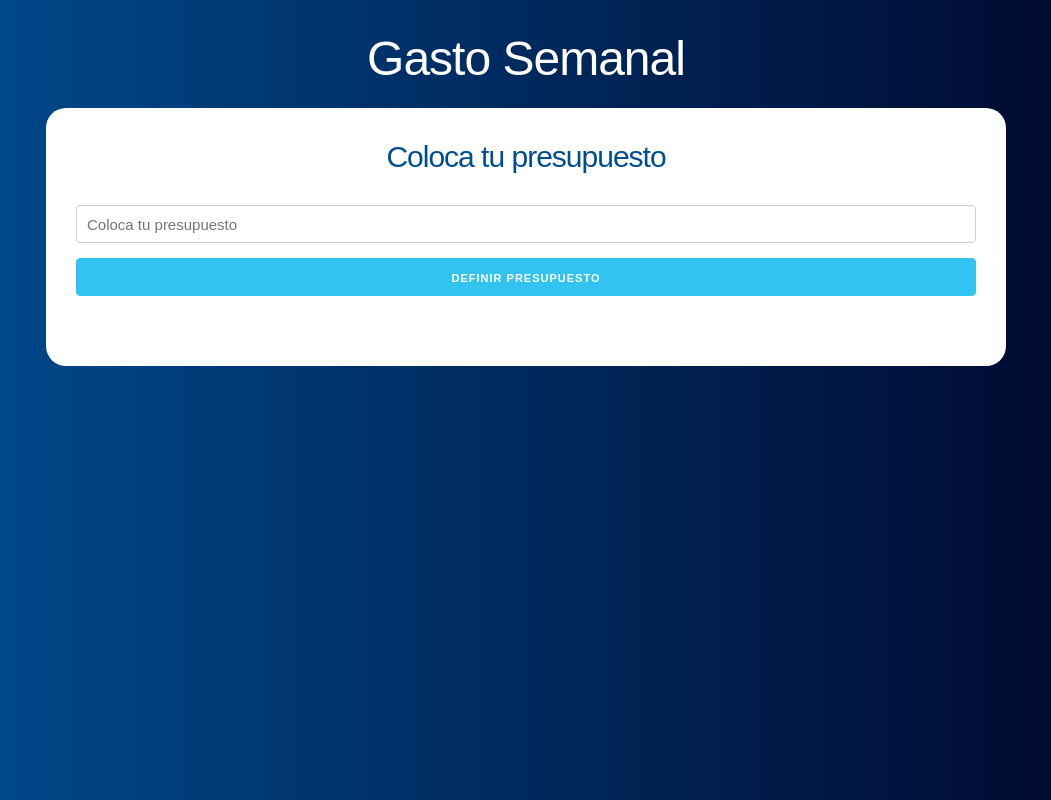
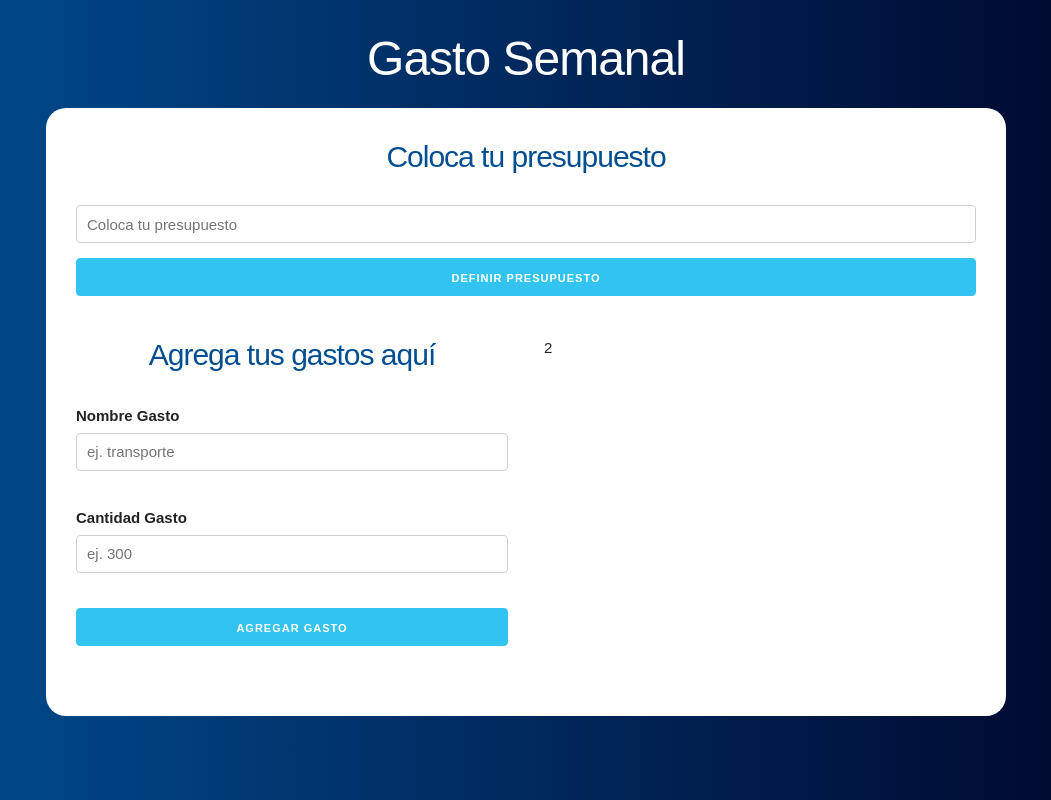
Before and after one commit to RosaIsela31/budget-react-practices, a React (Create React App) app: page / in a window 1280 px wide. Shown: the whole page, without its empty margins (114-1165 px from the left). Built offline with nearby package versions, Linux system fonts and the light colour scheme.

Commit message:
creating a second form to define expenses

```diff
--- a/src/components/AppContainer.js
+++ b/src/components/AppContainer.js
@@ -1,16 +1,32 @@
-import React from 'react';
+import React, { useState } from 'react';
 import Question from './Question';
+import Form from './Form';
 import '../index.css';
 
 
 function AppContainer() {
+  // Definir el state
+
+  const [ budget, setBudget ] = useState(0);
+  const [ remaining, setRemaining ] = useState(0);
 
   return (
     <div className="container">
       <header>
           <h1>Gasto Semanal</h1>
         <div className='contenido-principal contenido'>
-          <Question />
+          <Question
+            setBudget={setBudget}
+            setRemaining={setRemaining}
+          />
+          <div className='row'>
+            <div className='one-half column'>
+              <Form />
+            </div>
+            <div className='one-half column'>
+             2
+            </div>
+          </div>
         </div>
       </header>
     </div>
--- /dev/null
+++ b/src/components/Form.js
@@ -0,0 +1,32 @@
+import React, { useState } from 'react'
+
+const Form = () => {
+  return (
+    <form>
+      <h2>Agrega tus gastos aquí</h2>
+      <div className='campo'>
+        <label>Nombre Gasto</label>
+        <input
+          type='text'
+          className='u-full-width'
+          placeholder='ej. transporte'
+        />
+      </div>
+      <div className='campo'>
+        <label>Cantidad Gasto</label>
+        <input
+          type='number'
+          className='u-full-width'
+          placeholder='ej. 300'
+        />
+      </div>
+      <input
+        type='submit'
+        className='button-primary u-full-width'
+        value='Agregar Gasto'
+      />
+    </form>
+   );
+}
+
+export default Form;
--- a/src/components/Question.js
+++ b/src/components/Question.js
@@ -1,7 +1,7 @@
 import React, { Fragment, useState } from 'react';
 import Error from './Error';
 
-const Question = () => {
+const Question = ({ setBudget, setRemaining }) => {
    // Definir state
    const [ amount, setAmount ] = useState(0);
    const [ error, setError ] = useState(false);
@@ -22,6 +22,9 @@ const Question = () => {
      }
      //Que sucede una vez pasada la validación
      setError(false)
+     setBudget(amount)
+     setRemaining(amount)
+
    }
 
   return (
```
